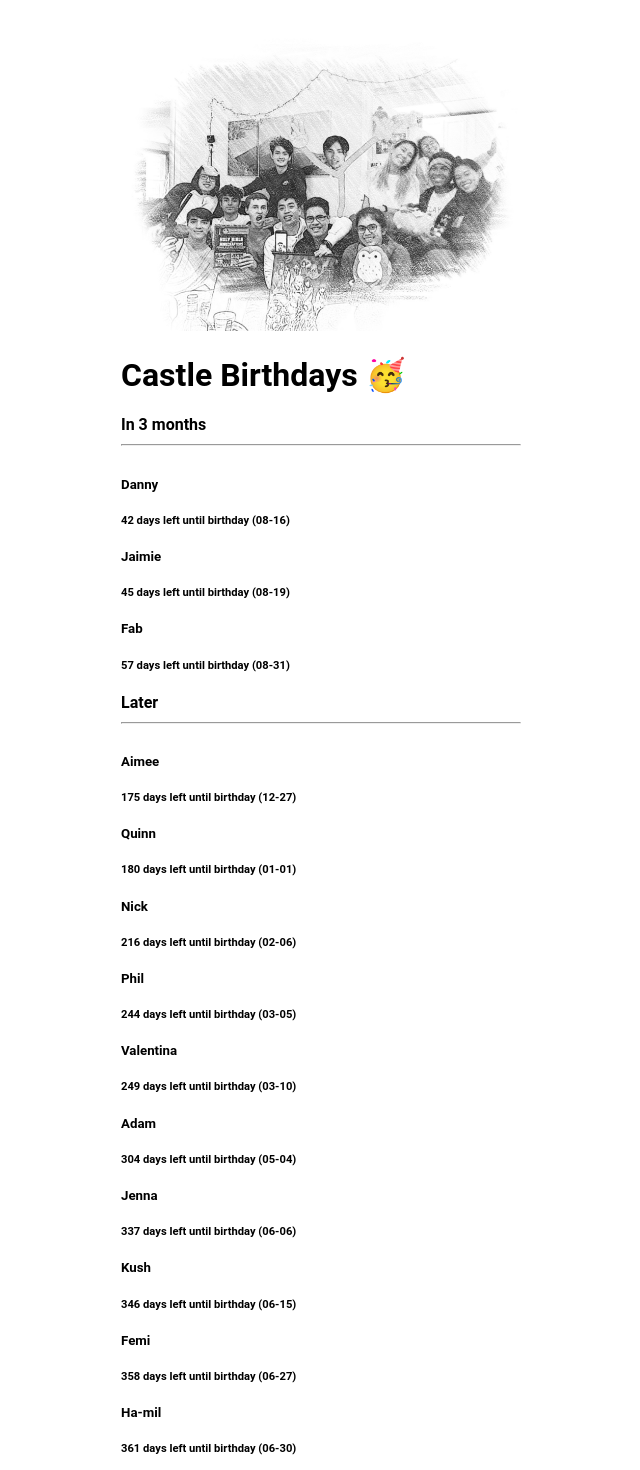
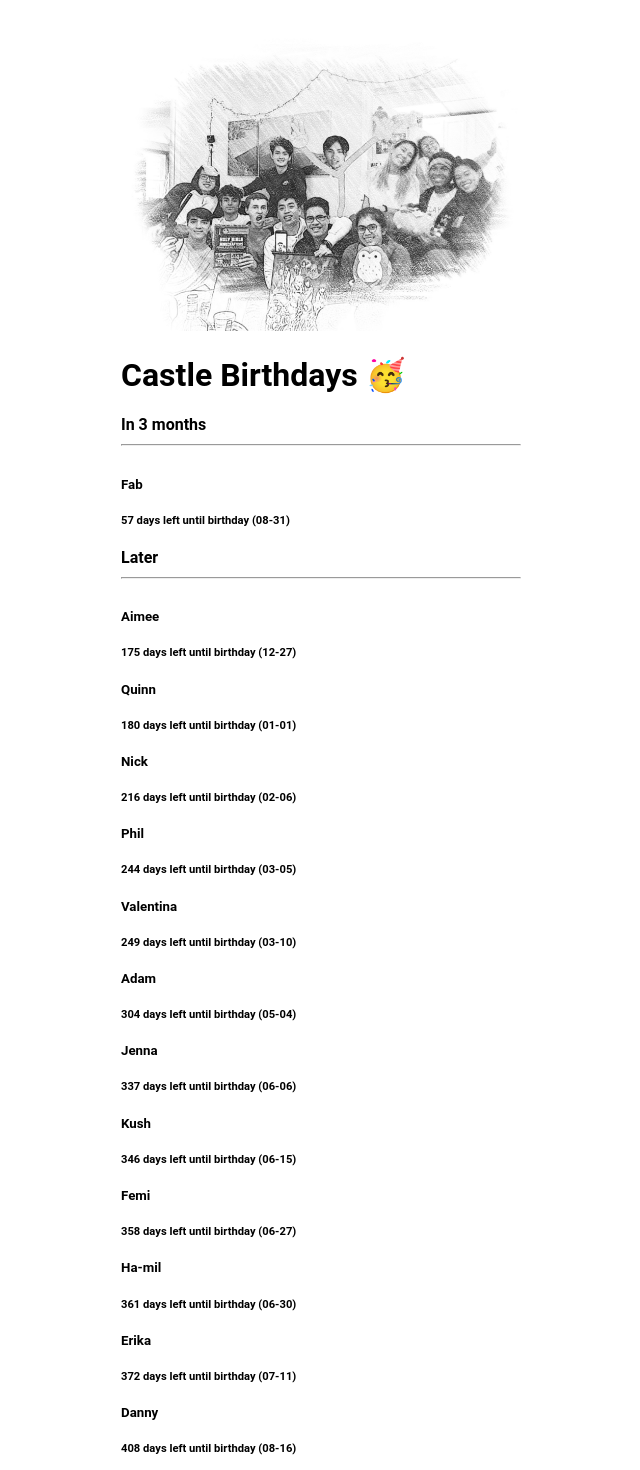
Before and after one commit to AdamFarid453/castle_bdays, a React (Create React App) app: page / in a window 1280 px wide. Shown: the top 1470 px of the page, without its empty margins (319-959 px from the left). Built offline with nearby package versions, Linux system fonts and the light colour scheme.

Commit message:
dns change

```diff
--- a/src/components/Birthdays.js
+++ b/src/components/Birthdays.js
@@ -68,13 +68,13 @@ export const friends = [
   },
   {
     name: "Danny",
-    birthdayDate: "2023-08-16",
+    birthdayDate: "2024-08-16",
     id: Math.floor(Math.random() * 1000),
     imgURL: "",
   },
   {
     name: "Jaimie",
-    birthdayDate: "2023-08-19",
+    birthdayDate: "2024-08-19",
     id: Math.floor(Math.random() * 1000),
     imgURL: "",
   },
```
Also changed, not shown: 1 other file (tests, documents, lock files or other folders).
